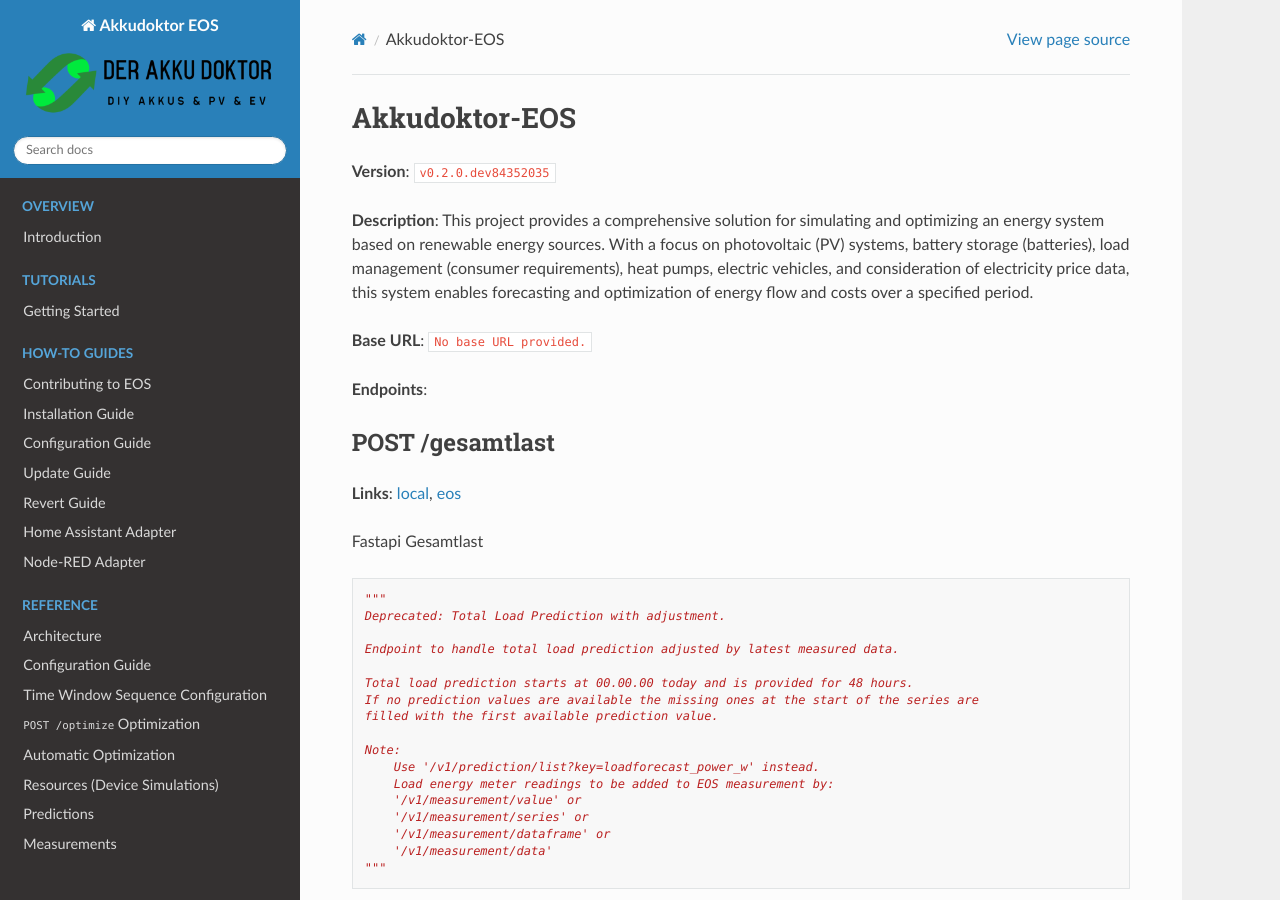
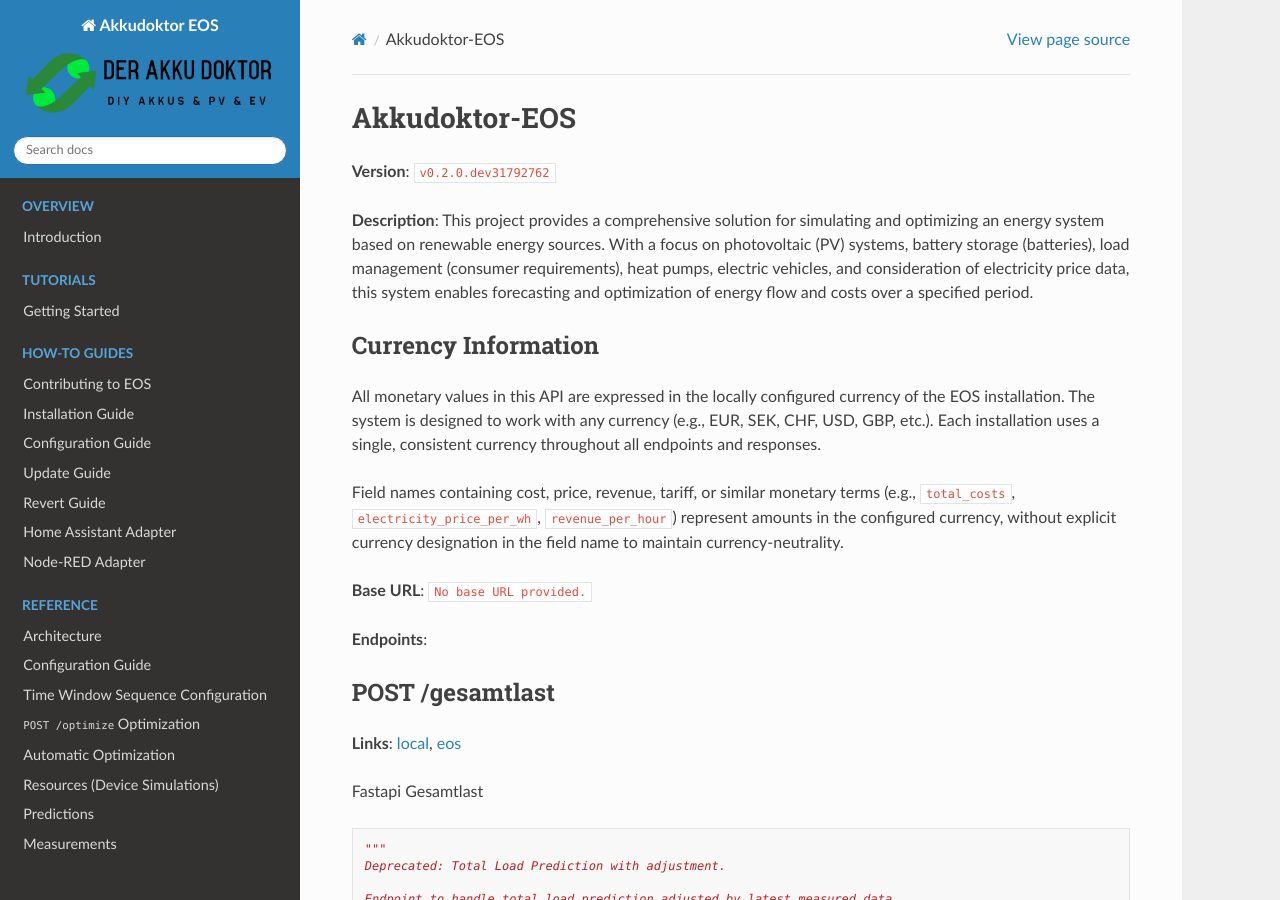
Before and after one commit to Akkudoktor-EOS/EOS, a Sphinx documentation site: the page built from docs/_generated/openapi.md, in a window 1280 px wide and 900 px high. Built offline with Sphinx 7.4.7 and the Read the Docs theme 3.1.0, drawn with Linux system fonts in a browser that asks for light colours.

```diff
--- a/docs/_generated/openapi.md
+++ b/docs/_generated/openapi.md
@@ -1,9 +1,16 @@
 # Akkudoktor-EOS
 
-**Version**: `v0.2.0.dev84352035`
+**Version**: `v0.2.0.dev31792762`
 
 <!-- pyml disable line-length -->
 **Description**: This project provides a comprehensive solution for simulating and optimizing an energy system based on renewable energy sources. With a focus on photovoltaic (PV) systems, battery storage (batteries), load management (consumer requirements), heat pumps, electric vehicles, and consideration of electricity price data, this system enables forecasting and optimization of energy flow and costs over a specified period.
+
+## Currency Information
+
+All monetary values in this API are expressed in the locally configured currency of the EOS installation. The system is designed to work with any currency (e.g., EUR, SEK, CHF, USD, GBP, etc.). Each installation uses a single, consistent currency throughout all endpoints and responses.
+
+Field names containing cost, price, revenue, tariff, or similar monetary terms (e.g., `total_costs`, `electricity_price_per_wh`, `revenue_per_hour`) represent amounts in the configured currency, without explicit currency designation in the field name to maintain currency-neutrality.
+
 <!-- pyml enable line-length -->
 
 **Base URL**: `No base URL provided.`
```
Also changed, not shown: docs/_generated/configexample.md (+1 -1 lines), docs/_generated/configgeneral.md (+3 -3 lines).
